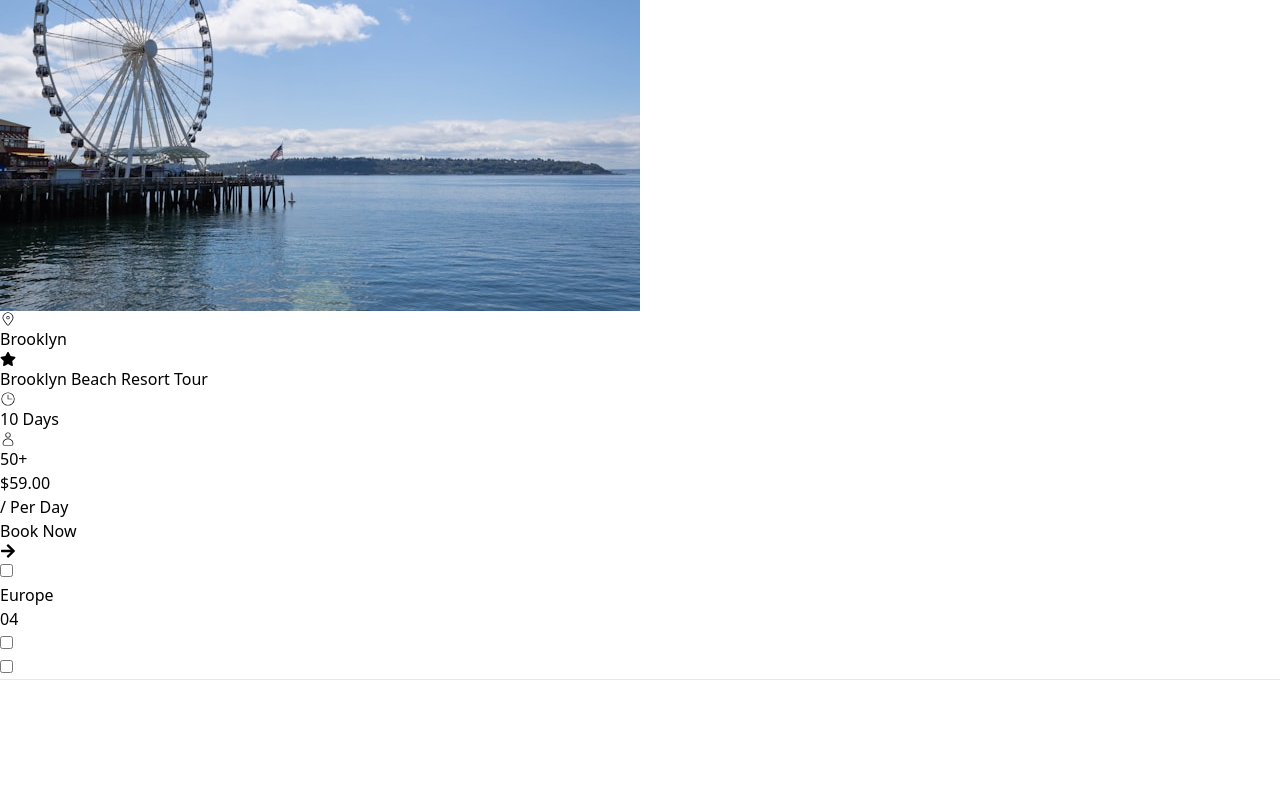
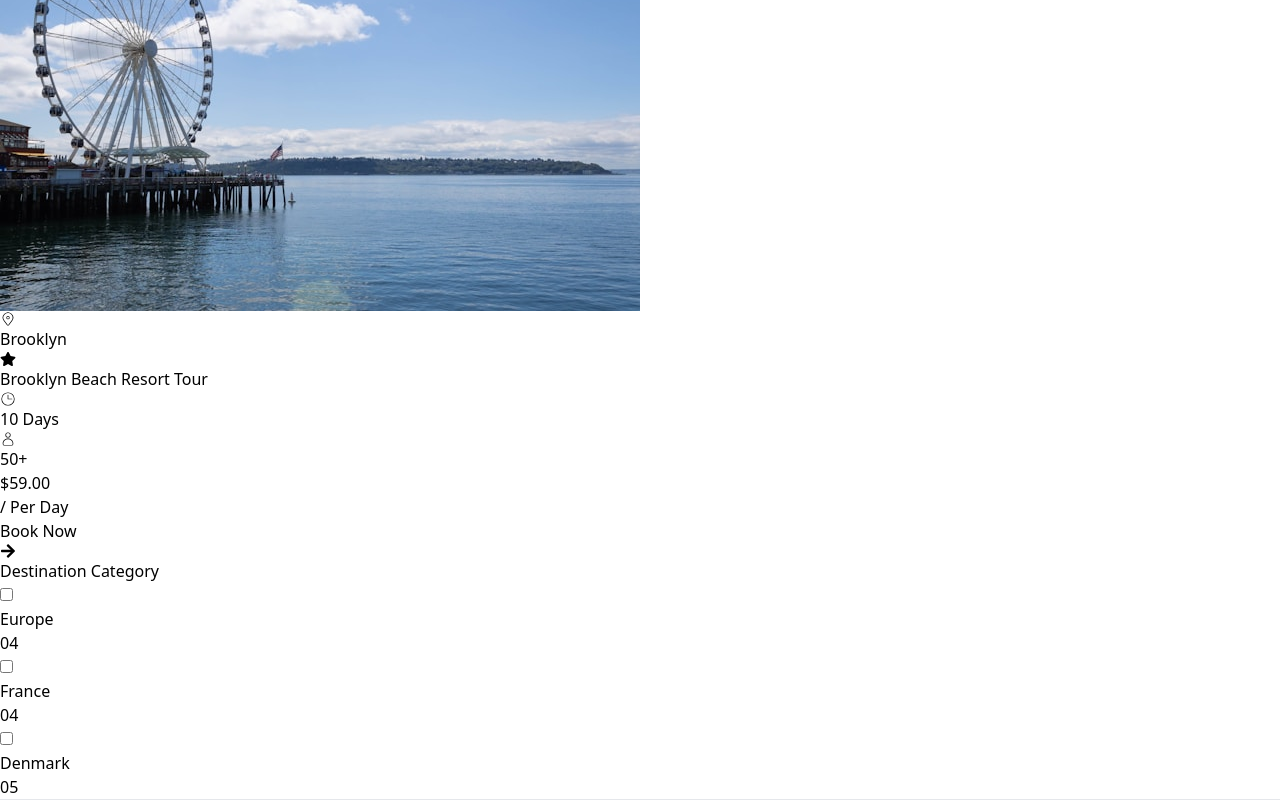
Before and after one commit to okeniyiisaac/voyage, a React (Vite) app: page / in a window 1280 px wide. Shown: the part 6853-7653 px from the top of the page. Before the commit the page ends 7533 px from the top, so only its background shows below. Built offline with nearby package versions, Linux system fonts and the light colour scheme.

Commit message:
Tour page

```diff
--- a/src/pages/Rightside.jsx
+++ b/src/pages/Rightside.jsx
@@ -1,20 +1,25 @@
 import DestinationCard from "./DestinationCard"
 
-function RightCards({Destinatin}) {
+function RightCards() {
   return (
     <div>
-      <div className='w-[30%] space-y-10 border-[2px] items-center px-2'>
-        <article className='border-[1px] border-black-600 rounded-[12px] w-[400px] h-[450px] px-8 overflow-hidden'>
-            <h1 className='text-2xl text-black-800 ml-4 mb-6'>{Destinatin}</h1>
+      <div className='w-[30%] border-[2px] items-center px-2'>
+        <article className='border-[1px]  border-black-600 rounded-[12px] w-[400px] h-[450px] px-8 overflow-hidden'>
+            <h1 className='text-2xl text-black-800  px-4 py-4 '>Destination Category</h1>
 
-
-             <div className="flex flex-col px-4 py-2">
+             <div className=" flex-col px-4 py-2">
     <DestinationCard
     LocationTitle="Europe"
     LocationId="04"
     />
-    <DestinationCard/>
-    <DestinationCard/>
+    <DestinationCard
+    LocationTitle="France"
+    LocationId="04"
+    />
+    <DestinationCard
+    LocationTitle="Denmark"
+    LocationId="05"
+    />
 
 
     <hr className="border-t  border-black-600 mt-4" />
--- a/src/pages/RightsideData.jsx
+++ b/src/pages/RightsideData.jsx
@@ -3,8 +3,7 @@ import RightCards from "./Rightside"
 const RightsideData = () => {
   return (
     <div>
-
-    <RightCards/>
+  <RightCards />
 
     </div>
   )
```
